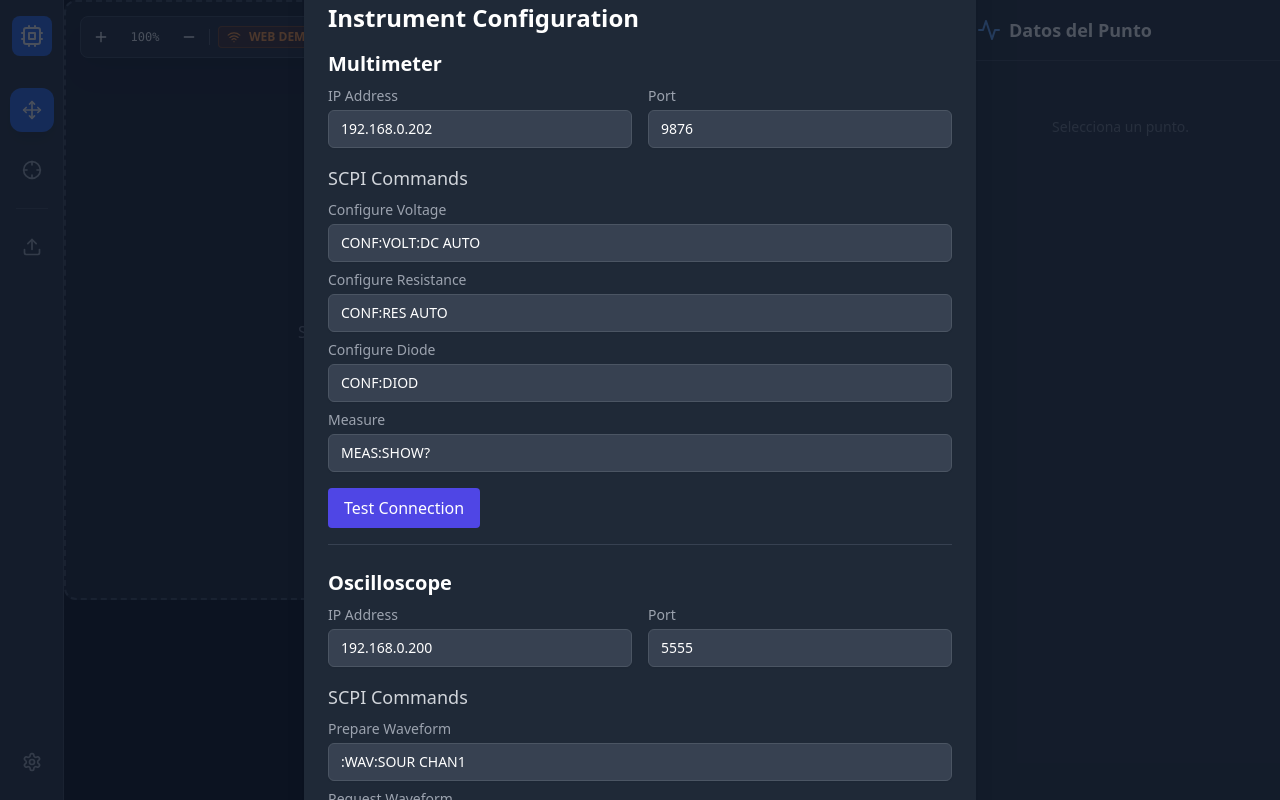
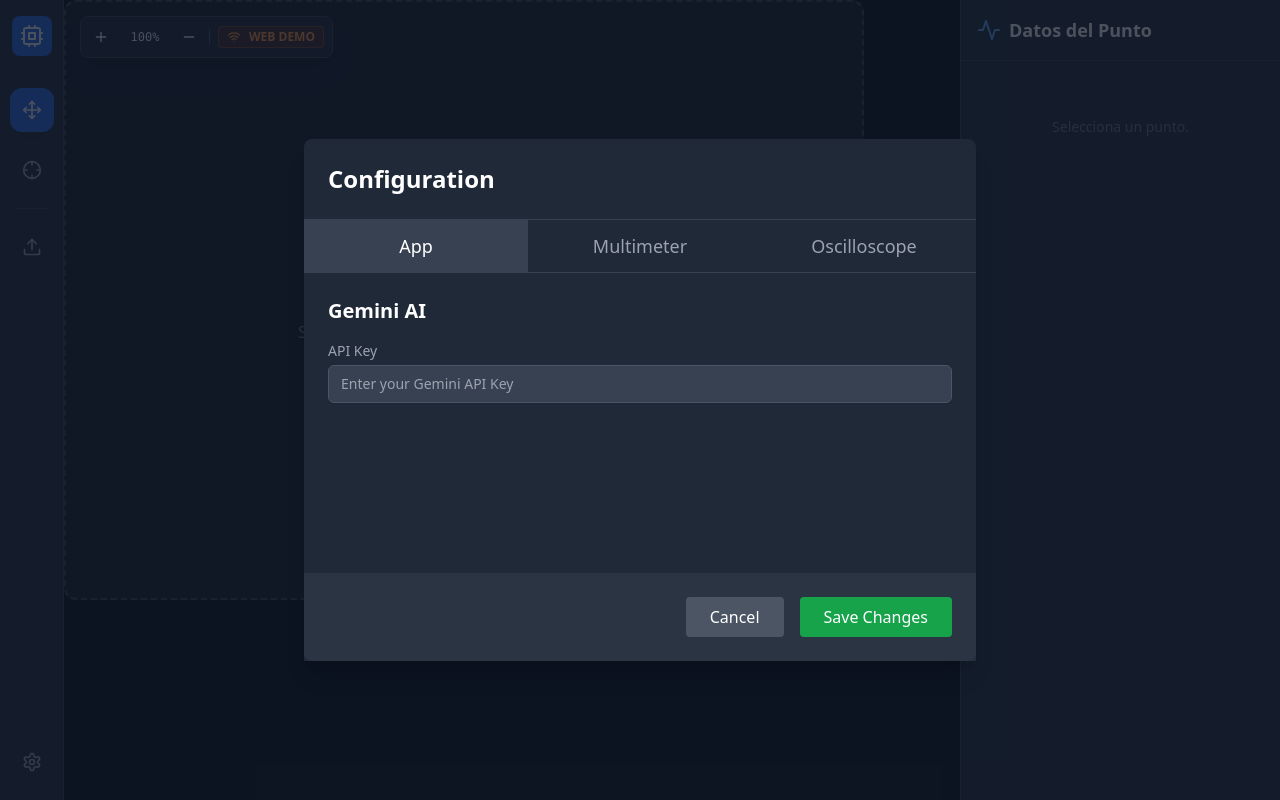
Before and after one commit to Fzf-z/BoardLab, a React (Vite) app: page / in a window 1280 px wide. Both pictures are taken after a click on the button 31 px from the left and 762 px from the top of the page. Shown: the top 800 px of the page. Built offline with nearby package versions, Linux system fonts and the light colour scheme; the HTML template or start-up script is replaced by a standard one.

Commit message:
feat: Integrate API key management and enhance settings handling in BoardLab and Settings components

```diff
--- a/src/BoardLab.jsx
+++ b/src/BoardLab.jsx
@@ -1,4 +1,4 @@
-import React, { useState } from 'react';
+import React, { useState, useEffect } from 'react';
 
 import { useBoard } from './hooks/useBoard';
 import { useGemini } from './hooks/useGemini';
@@ -13,13 +13,31 @@ import AIModal from './components/modals/AIModal';
 
 const BoardLab = () => {
     const [mode, setMode] = useState('view'); // 'view' or 'measure'
+    const [apiKey, setApiKey] = useState('');
 
     const board = useBoard();
-    const gemini = useGemini();
     const hardware = useHardware();
+    const gemini = useGemini(apiKey);
+
+    useEffect(() => {
+        if (hardware.isElectron) {
+            window.electronAPI.loadApiKey().then(key => {
+                if (key) setApiKey(key);
+            });
+        }
+    }, [hardware.isElectron]);
+
+    const handleSave = (newInstrumentConfig, newApiKey) => {
+        hardware.handleSaveConfig(newInstrumentConfig);
+        setApiKey(newApiKey);
+        if (hardware.isElectron) {
+            window.electronAPI.saveApiKey(newApiKey);
+        }
+        alert('Settings saved!');
+    };
 
     return (
-        <div className="flex h-screen bg-gray-900 text-gray-100 font-sans overflow-hidden">
+        <div className="flex h-screen bg-gray-900 text-gray-100 font-sans">
             <Toolbar
                 mode={mode}
                 setMode={setMode}
@@ -62,7 +80,9 @@ const BoardLab = () => {
             {hardware.configOpen && (
                 <Settings
                     instruments={hardware.instrumentConfig}
-                    onSave={hardware.handleSaveConfig}
+                    apiKey={apiKey}
+                    setApiKey={setApiKey}
+                    onSave={handleSave}
                     onClose={() => hardware.setConfigOpen(false)}
                 />
             )}
--- a/src/components/Settings.jsx
+++ b/src/components/Settings.jsx
@@ -1,37 +1,34 @@
-import React, { useState, useEffect } from 'react';
+import React, { useState } from 'react';
 
-const Settings = ({ instruments, onSave, onClose }) => {
-  const [settings, setSettings] = useState(instruments);
+const Settings = ({ instruments, apiKey, setApiKey, onSave, onClose }) => {
+  const [localInstruments, setLocalInstruments] = useState(instruments);
+  const [activeTab, setActiveTab] = useState('app'); // 'app', 'multimeter', 'oscilloscope'
 
-  useEffect(() => {
-    setSettings(instruments);
-  }, [instruments]);
-
-  const handleChange = (instrument, field, value) => {
-    setSettings(prevSettings => ({
-      ...prevSettings,
+  const handleInstrumentChange = (instrument, field, value) => {
+    setLocalInstruments(prev => ({
+      ...prev,
       [instrument]: {
-        ...prevSettings[instrument],
+        ...prev[instrument],
         [field]: value,
       },
     }));
   };
 
   const handleCommandChange = (instrument, commandName, value) => {
-    setSettings(prevSettings => ({
-        ...prevSettings,
+    setLocalInstruments(prev => ({
+        ...prev,
         [instrument]: {
-            ...prevSettings[instrument],
+            ...prev[instrument],
             commands: {
-                ...prevSettings[instrument].commands,
+                ...prev[instrument].commands,
                 [commandName]: value,
             }
         },
       }));
-  }
+  };
 
   const handleTestConnection = async (instrument) => {
-    const { ip, port } = settings[instrument];
+    const { ip, port } = localInstruments[instrument];
     if (window.electronAPI) {
         const result = await window.electronAPI.testConnection(ip, port);
         alert(`${instrument} connection test: ${result.status}`);
@@ -40,65 +37,20 @@ const Settings = ({ instruments, onSave, onClose }) => {
     }
   };
 
+  const renderInstrumentConfig = (instrumentKey) => {
+    const instrument = localInstruments[instrumentKey];
+    if (!instrument) return null;
 
-  const [apiKey, setApiKey] = useState('');
-
-  useEffect(() => {
-    setSettings(instruments);
-    if (window.electronAPI) {
-      window.electronAPI.loadApiKey().then(key => {
-        if (key) setApiKey(key);
-      });
-    }
-  }, [instruments]);
-
-  const handleSaveApiKey = () => {
-    if (window.electronAPI) {
-      window.electronAPI.saveApiKey(apiKey);
-      alert('API Key saved!');
-    } else {
-      alert('API Key can only be saved in the Electron environment.');
-    }
-  };
-
-  return (
-    <div className="absolute top-0 left-0 w-full h-full bg-gray-900 bg-opacity-75 flex justify-center items-center z-50">
-      <div className="bg-gray-800 rounded-lg shadow-xl p-6 w-full max-w-2xl text-white">
-        <h2 className="text-2xl font-bold mb-4">Configuration</h2>
-
-        <div className="mb-6 border-b border-gray-700 pb-4">
-            <h3 className="text-xl font-semibold mb-2">Gemini AI</h3>
-            <label className="block text-sm font-medium text-gray-400">API Key</label>
-            <div className="flex items-center space-x-2 mt-1">
-                <input
-                    type="password"
-                    value={apiKey}
-                    onChange={(e) => setApiKey(e.target.value)}
-                    className="block w-full px-3 py-2 bg-gray-700 border border-gray-600 rounded-md shadow-sm focus:outline-none focus:ring-indigo-500 focus:border-indigo-500 sm:text-sm"
-                    placeholder="Enter your Gemini API Key"
-                />
-                <button
-                    onClick={handleSaveApiKey}
-                    className="px-4 py-2 bg-indigo-600 text-white rounded hover:bg-indigo-700"
-                >
-                    Save
-                </button>
-            </div>
-        </div>
-
-
-        <h2 className="text-2xl font-bold mb-4">Instrument Configuration</h2>
-
-        {Object.keys(settings).map(key => (
-          <div key={key} className="mb-6 border-b border-gray-700 pb-4">
-            <h3 className="text-xl font-semibold mb-2 capitalize">{key}</h3>
+    return (
+        <div key={instrumentKey}>
+            <h3 className="text-xl font-semibold mb-2 capitalize">{instrumentKey}</h3>
             <div className="grid grid-cols-1 md:grid-cols-2 gap-4">
               <div>
                 <label className="block text-sm font-medium text-gray-400">IP Address</label>
                 <input
                   type="text"
-                  value={settings[key].ip}
-                  onChange={(e) => handleChange(key, 'ip', e.target.value)}
+                  value={instrument.ip}
+                  onChange={(e) => handleInstrumentChange(instrumentKey, 'ip', e.target.value)}
                   className="mt-1 block w-full px-3 py-2 bg-gray-700 border border-gray-600 rounded-md shadow-sm focus:outline-none focus:ring-indigo-500 focus:border-indigo-500 sm:text-sm"
                 />
               </div>
@@ -106,21 +58,21 @@ const Settings = ({ instruments, onSave, onClose }) => {
                 <label className="block text-sm font-medium text-gray-400">Port</label>
                 <input
                   type="number"
-                  value={settings[key].port}
-                  onChange={(e) => handleChange(key, 'port', e.target.value)}
+                  value={instrument.port}
+                  onChange={(e) => handleInstrumentChange(instrumentKey, 'port', e.target.value)}
                   className="mt-1 block w-full px-3 py-2 bg-gray-700 border border-gray-600 rounded-md shadow-sm focus:outline-none focus:ring-indigo-500 focus:border-indigo-500 sm:text-sm"
                 />
               </div>
             </div>
             <div className="mt-4">
                 <h4 className="text-lg font-medium text-gray-300">SCPI Commands</h4>
-                {settings[key].commands && Object.keys(settings[key].commands).map(cmdKey => (
+                {instrument.commands && Object.keys(instrument.commands).map(cmdKey => (
                      <div key={cmdKey} className="mt-2">
-                        <label className="block text-sm font-medium text-gray-400 capitalize">{cmdKey.replace('_', ' ')}</label>
+                        <label className="block text-sm font-medium text-gray-400 capitalize">{cmdKey.replace(/_/g, ' ')}</label>
                         <input
                         type="text"
-                        value={settings[key].commands[cmdKey]}
-                        onChange={(e) => handleCommandChange(key, cmdKey, e.target.value)}
+                        value={instrument.commands[cmdKey]}
+                        onChange={(e) => handleCommandChange(instrumentKey, cmdKey, e.target.value)}
                         className="mt-1 block w-full px-3 py-2 bg-gray-700 border border-gray-600 rounded-md shadow-sm focus:outline-none focus:ring-indigo-500 focus:border-indigo-500 sm:text-sm"
                         />
                     </div>
@@ -128,36 +80,76 @@ const Settings = ({ instruments, onSave, onClose }) => {
             </div>
             <div className="mt-4">
               <button
-                onClick={() => handleTestConnection(key)}
+                onClick={() => handleTestConnection(instrumentKey)}
                 className="px-4 py-2 bg-indigo-600 text-white rounded hover:bg-indigo-700"
               >
                 Test Connection
               </button>
             </div>
-          </div>
-        ))}
+        </div>
+    );
+  }
 
-        <div className="flex justify-end mt-6">
+  return (
+    <div className="absolute top-0 left-0 w-full h-full bg-gray-900 bg-opacity-75 flex justify-center items-center z-50">
+      <div className="bg-gray-800 rounded-lg shadow-xl w-full max-w-2xl text-white">
+        <div className="p-6 border-b border-gray-700">
+            <h2 className="text-2xl font-bold">Configuration</h2>
+        </div>
+
+        <div className="flex border-b border-gray-700">
+            <button onClick={() => setActiveTab('app')} className={`flex-1 px-6 py-3 text-lg font-medium ${activeTab === 'app' ? 'bg-gray-700 text-white' : 'text-gray-400 hover:bg-gray-700/50'}`}>
+                App
+            </button>
+            <button onClick={() => setActiveTab('multimeter')} className={`flex-1 px-6 py-3 text-lg font-medium ${activeTab === 'multimeter' ? 'bg-gray-700 text-white' : 'text-gray-400 hover:bg-gray-700/50'}`}>
+                Multimeter
+            </button>
+            <button onClick={() => setActiveTab('oscilloscope')} className={`flex-1 px-6 py-3 text-lg font-medium ${activeTab === 'oscilloscope' ? 'bg-gray-700 text-white' : 'text-gray-400 hover:bg-gray-700/50'}`}>
+                Oscilloscope
+            </button>
+        </div>
+
+        <div className="p-6 min-h-[300px]">
+            {activeTab === 'app' && (
+                <div>
+                    <h3 className="text-xl font-semibold mb-4">Gemini AI</h3>
+                    <label className="block text-sm font-medium text-gray-400">API Key</label>
+                    <div className="mt-1">
+                        <input
+                            type="password"
+                            value={apiKey}
+                            onChange={(e) => setApiKey(e.target.value)}
+                            className="block w-full px-3 py-2 bg-gray-700 border border-gray-600 rounded-md shadow-sm focus:outline-none focus:ring-indigo-500 focus:border-indigo-500 sm:text-sm"
+                            placeholder="Enter your Gemini API Key"
+                        />
+                    </div>
+                </div>
+            )}
+
+            {activeTab === 'multimeter' && renderInstrumentConfig('multimeter')}
+            {activeTab === 'oscilloscope' && renderInstrumentConfig('oscilloscope')}
+        </div>
+
+        <div className="flex justify-end p-6 bg-gray-700/50">
+          <button
+            onClick={onClose}
+            className="px-6 py-2 bg-gray-600 text-white rounded hover:bg-gray-700 mr-4"
+          >
+            Cancel
+          </button>
           <button
             onClick={() => {
-                onSave(settings);
+                onSave(localInstruments, apiKey);
                 onClose();
             }}
-            className="px-4 py-2 bg-green-600 text-white rounded hover:bg-green-700 mr-2"
+            className="px-6 py-2 bg-green-600 text-white rounded hover:bg-green-700"
           >
-            Save & Close
-          </button>
-          <button
-            onClick={onClose}
-            className="px-4 py-2 bg-gray-600 text-white rounded hover:bg-gray-700"
-          >
-            Close
+            Save Changes
           </button>
         </div>
       </div>
     </div>
   );
-
 };
 
 export default Settings;
```
